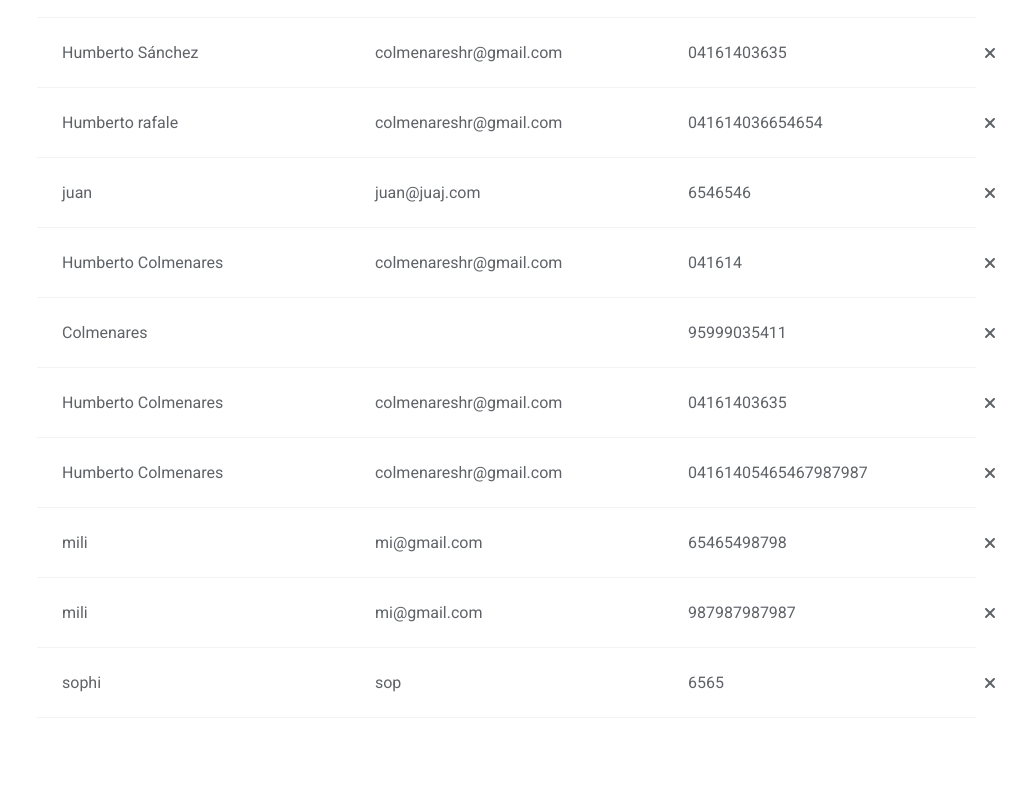
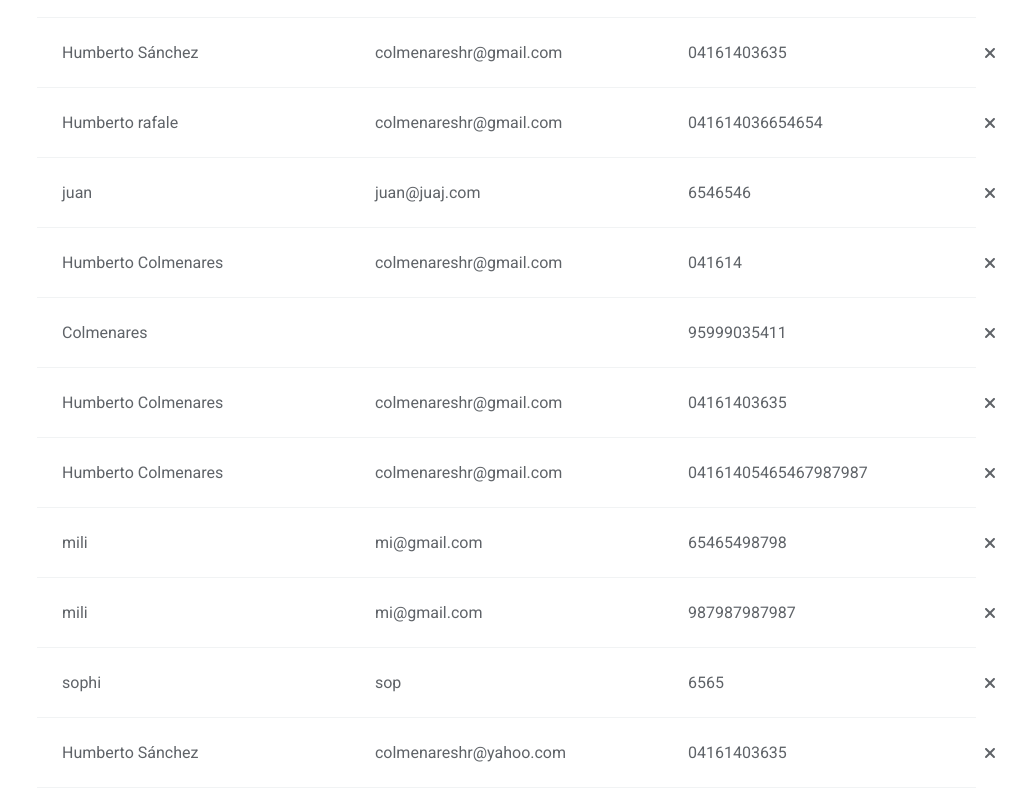
Before and after one commit to colmenareshr/ReactAgendaContatos, a React (Vite) app: page / in a window 1280 px wide. Shown: the part 362-1162 px from the top of the page, without its empty margins (259-1280 px from the left). Before the commit the page ends 1100 px from the top, so only its background shows below. Built offline with nearby package versions, Linux system fonts and the light colour scheme; data requests are answered from the project's data file.

Commit message:
Limpiando codigo

```diff
--- a/db.json
+++ b/db.json
@@ -77,6 +77,12 @@
       "email": "sop",
       "telefone": "6565",
       "id": 33
+    },
+    {
+      "nome": "Humberto Sánchez",
+      "email": "colmenareshr@yahoo.com",
+      "telefone": "04161403635",
+      "id": 34
     }
   ]
 }
--- a/src/App.jsx
+++ b/src/App.jsx
@@ -28,7 +28,6 @@ function App() {
       .then((response) => response.json())
       .then((data) => {
         setContacts(data);
-        console.log(data);
       })
       .catch((err) => {
         console.log(err.message);
@@ -116,6 +115,9 @@ function App() {
       },
     })
     setIsUpdate(undefined);
+    setNomes('');
+    setEmails('');
+    setTelefones('');
     fetchContacts();
   };
 
@@ -128,7 +130,6 @@ function App() {
   // FIN EDITAR CONTACTOS
 
   //BUSCADOR
-
   const handleSearch = (e) => {
     setSearch(e.target.value);
   };
@@ -142,9 +143,8 @@ function App() {
 
   return (
     <div className='App'>
-      <header className='header header_wrap'>
         <Header handleSearch={handleSearch} />
-      </header>
+
       <main className='main'>
         <div className='sidebar_wraper'>
           <SideBar mostrar={handleShowModal} />
```
